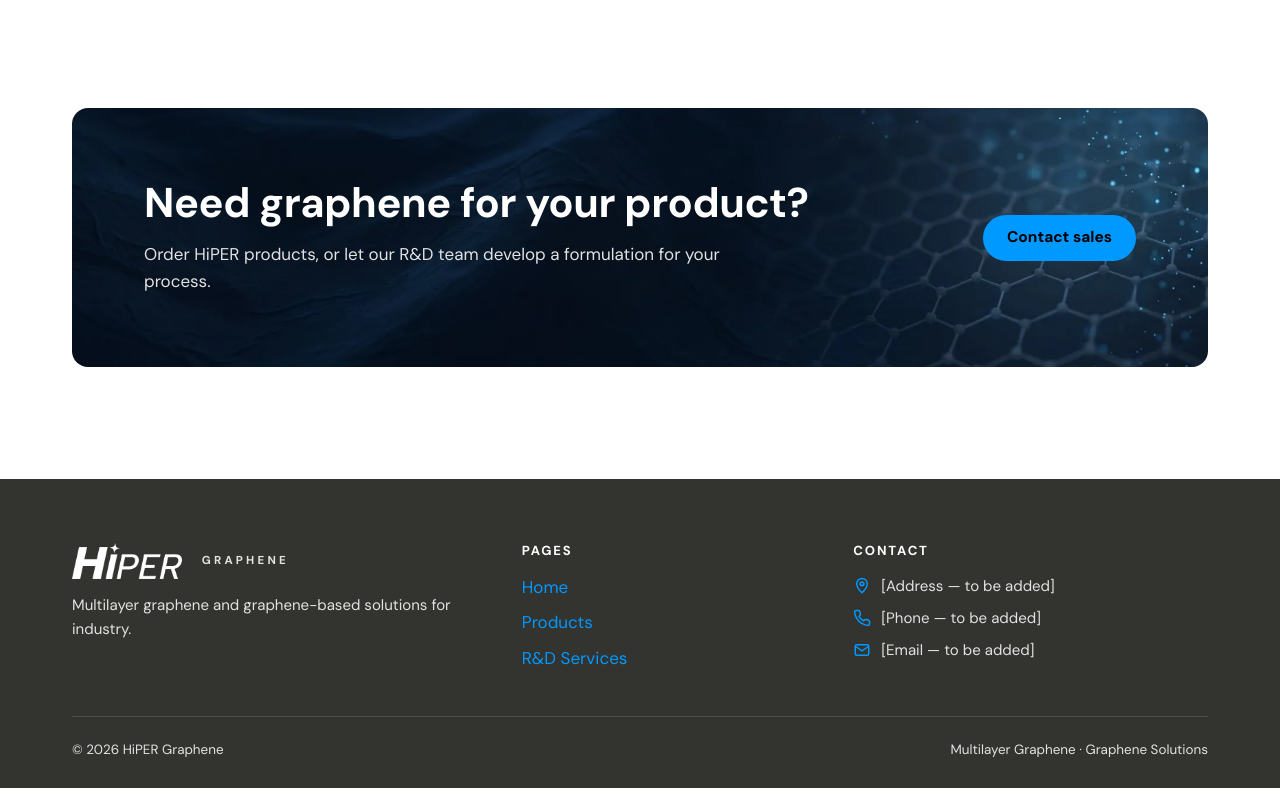
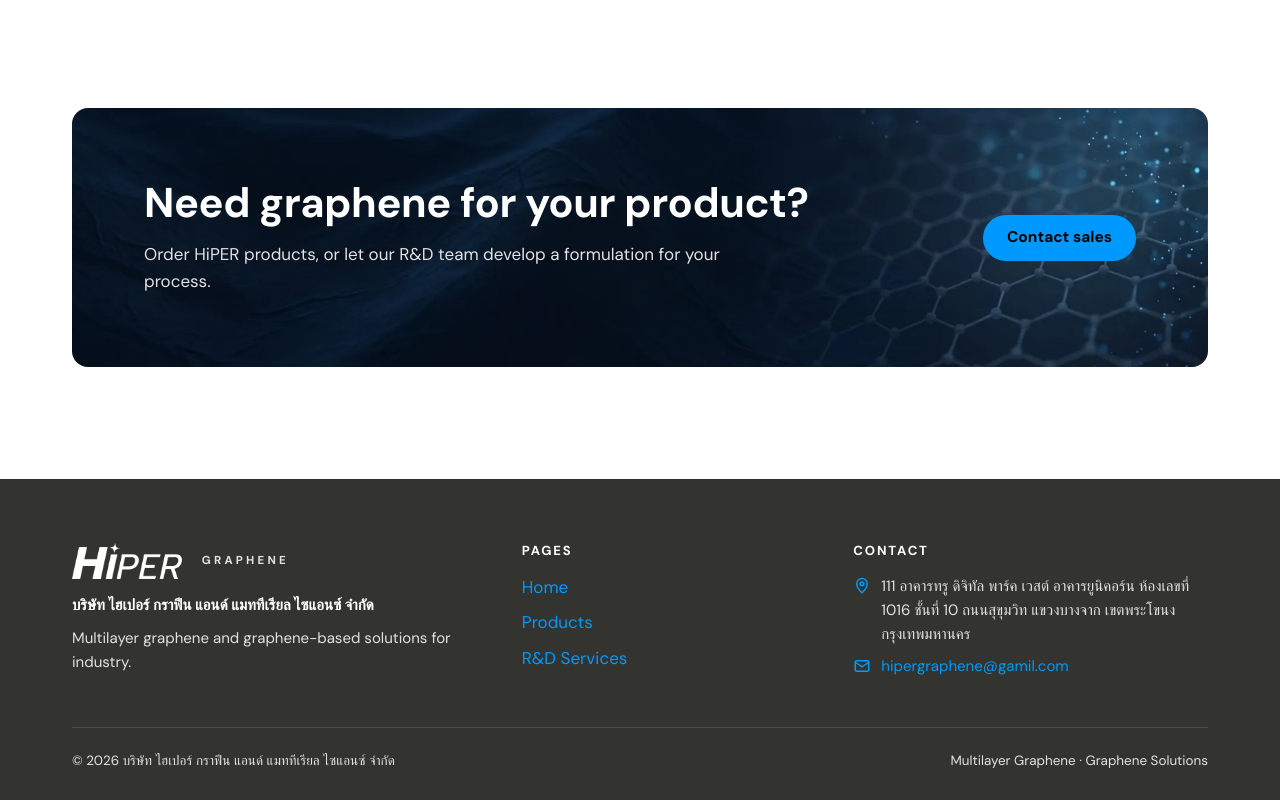
Before and after one commit to chor-is/Graphene-landing-page, a plain HTML site: page index.html in a window 1280 px wide. Shown: the part 6143-6943 px from the top of the page. Drawn offline with Linux system fonts and the light colour scheme; a web font is replaced by a local one.

Commit message:
Add HiPER company name, address and email to footer
Co-Authored-By: Claude Opus 5.5 <noreply@anthropic.com>

```diff
--- a/index.html
+++ b/index.html
@@ -338,6 +338,7 @@
     <div class="footer__grid">
       <div>
         <a class="logo" href="index.html" aria-label="HiPER Graphene home"><img src="assets/images/hiper/logo-white.png" width="640" height="210" alt="HiPER"><span class="logo__sub">Graphene</span></a>
+        <p class="footer__company">บริษัท ไฮเปอร์ กราฟีน แอนด์ แมททีเรียล ไซแอนซ์ จำกัด</p>
         <p lang="en">Multilayer graphene and graphene-based solutions for industry.</p>
         <p lang="th">กราฟีนหลายชั้นและผลิตภัณฑ์กราฟีนสำหรับภาคอุตสาหกรรม</p>
       </div>
@@ -352,14 +353,13 @@
       <div>
         <h4><span lang="en">Contact</span><span lang="th">ติดต่อ</span></h4>
         <ul class="contact-list">
-          <li><svg viewBox="0 0 24 24" fill="none" stroke="currentColor" stroke-width="2" aria-hidden="true"><path d="M12 21s-7-6.2-7-12a7 7 0 0114 0c0 5.8-7 12-7 12z"/><circle cx="12" cy="9" r="2.5"/></svg><span>[Address — to be added]</span></li>
-          <li><svg viewBox="0 0 24 24" fill="none" stroke="currentColor" stroke-width="2" aria-hidden="true"><path d="M22 16.9v3a2 2 0 01-2.2 2 19.8 19.8 0 01-8.6-3.1 19.5 19.5 0 01-6-6A19.8 19.8 0 012.1 4.2 2 2 0 014.1 2h3a2 2 0 012 1.7c.1.9.4 1.8.7 2.7a2 2 0 01-.5 2.1L8 9.8a16 16 0 006 6l1.3-1.3a2 2 0 012.1-.4c.9.3 1.8.6 2.7.7a2 2 0 011.7 2z"/></svg><span>[Phone — to be added]</span></li>
-          <li><svg viewBox="0 0 24 24" fill="none" stroke="currentColor" stroke-width="2" aria-hidden="true"><rect x="3" y="5" width="18" height="14" rx="2"/><path d="M3 7l9 6 9-6"/></svg><span>[Email — to be added]</span></li>
+          <li><svg viewBox="0 0 24 24" fill="none" stroke="currentColor" stroke-width="2" aria-hidden="true"><path d="M12 21s-7-6.2-7-12a7 7 0 0114 0c0 5.8-7 12-7 12z"/><circle cx="12" cy="9" r="2.5"/></svg><a href="https://www.google.com/maps/search/?api=1&query=True+Digital+Park+West+Unicorn+Building+Bangkok" target="_blank" rel="noopener" class="contact-list__addr">111 อาคารทรู ดิจิทัล พาร์ค เวสต์ อาคารยูนิคอร์น ห้องเลขที่ 1016 ชั้นที่ 10 ถนนสุขุมวิท แขวงบางจาก เขตพระโขนง กรุงเทพมหานคร</a></li>
+          <li><svg viewBox="0 0 24 24" fill="none" stroke="currentColor" stroke-width="2" aria-hidden="true"><rect x="3" y="5" width="18" height="14" rx="2"/><path d="M3 7l9 6 9-6"/></svg><a href="mailto:hipergraphene@gamil.com">hipergraphene@gamil.com</a></li>
         </ul>
       </div>
     </div>
     <div class="footer__bottom">
-      <span>© <span data-year>2026</span> HiPER Graphene</span>
+      <span>© <span data-year>2026</span> บริษัท ไฮเปอร์ กราฟีน แอนด์ แมททีเรียล ไซแอนซ์ จำกัด</span>
       <span>Multilayer Graphene · Graphene Solutions</span>
     </div>
   </div>
--- a/styles.css
+++ b/styles.css
@@ -614,3 +614,9 @@ html { scroll-padding-top: calc(var(--nav-h) + 64px); }
 .service li { position: relative; padding-left: 18px; font-size: .94rem; color: var(--deep); }
 .service li::before { content: ""; position: absolute; left: 0; top: .62em; width: 7px; height: 7px; border-radius: 50%; background: var(--accent); }
 .rd-flow .flow__step { border-top-color: var(--accent); }
+
+/* Footer company details */
+.footer__company { color: var(--base); font-weight: 700; }
+.contact-list a { color: var(--surface); }
+.contact-list a:hover { color: var(--accent); }
+.contact-list a[href^="mailto:"] { color: var(--accent); word-break: break-all; }
```
Also changed, not shown: products.html (+4 -4 lines), services.html (+4 -4 lines), 1 other file.
